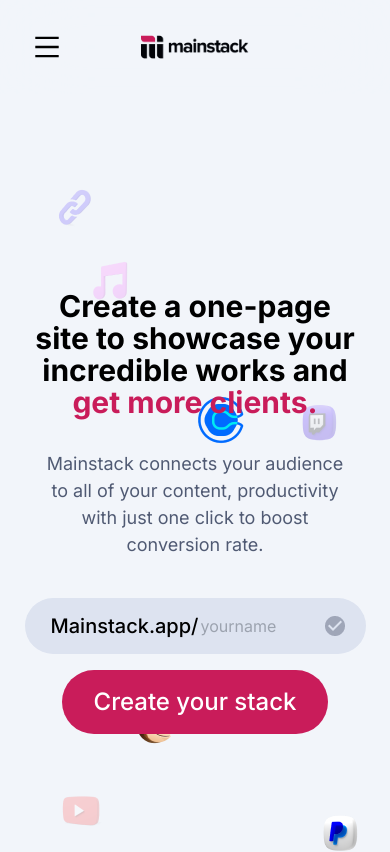
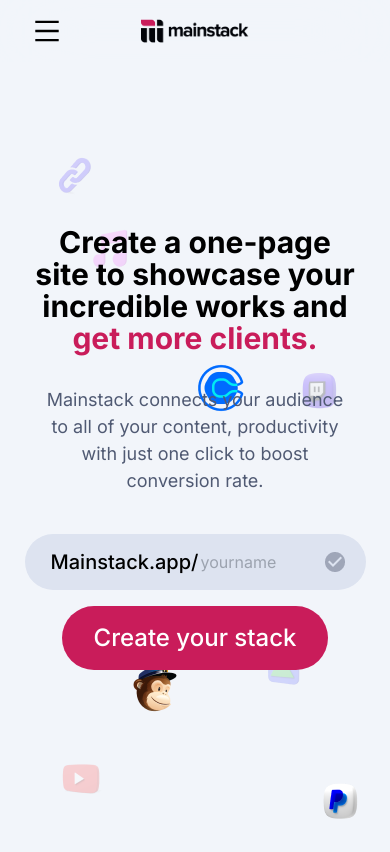
Before and after one commit to Prophet-Bestman/mainstack_task, a React (Create React App) app: page / in a window 390 px wide. Shown: the top 852 px of the page. Built offline with nearby package versions, Linux system fonts and the light colour scheme.

Commit message:
Minor refactor

```diff
--- a/src/components/Banner.js
+++ b/src/components/Banner.js
@@ -56,7 +56,7 @@ const Banner = () => {
         />
       </div>
       {/* INTO TEXT AND CALL TO ACTION */}
-      <div className="flex justify-center items-center h-screen">
+      <div className="flex justify-center -mt-8 md:mt-0 items-center h-screen">
         <div className="flex flex-col col-span-1 row-span-1 mx-0 md:mx-12 z-10">
           <h1 className="font-bold max-w-[830px] text-3xl leading-8 md:leading-[67px] px-8 md:px-0 md:text-heroSize z-10 text-center">
             Create a one-page site to showcase your incredible works and{" "}
--- a/src/components/Header.js
+++ b/src/components/Header.js
@@ -6,7 +6,7 @@ import { AiOutlineClose, AiOutlineMenu } from "react-icons/ai";
 const Header = () => {
   const [isOpen, setIsOpen] = useState(false);
   return (
-    <div className="py-8 sticky top-0 z-20 grid grid-cols-3 lg:flex items-center bg-[#F2F5FAcc] backdrop-blur-2xl px-8 xl:px-[88px] justify-around">
+    <div className="py-4 lg:py-0 lg:min-h-[88px] sticky top-0 z-20 grid grid-cols-3 lg:flex items-center bg-[#F2F5FAcc] backdrop-blur-2xl px-8 xl:px-[88px] justify-around">
       <div className="w-4">
         <Transition
           show={isOpen}
```
